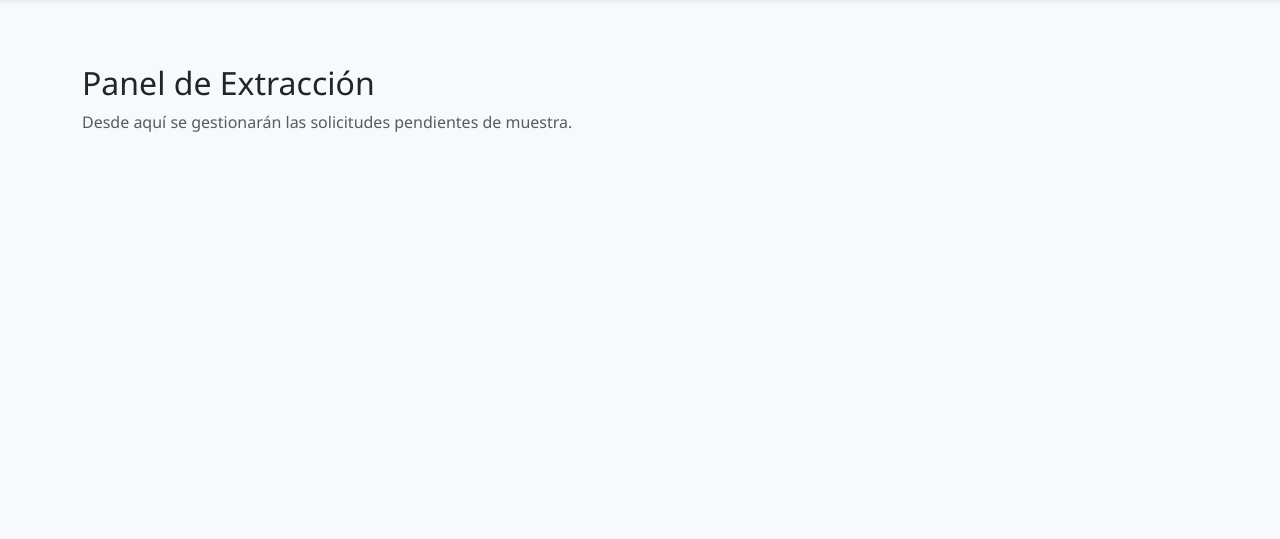
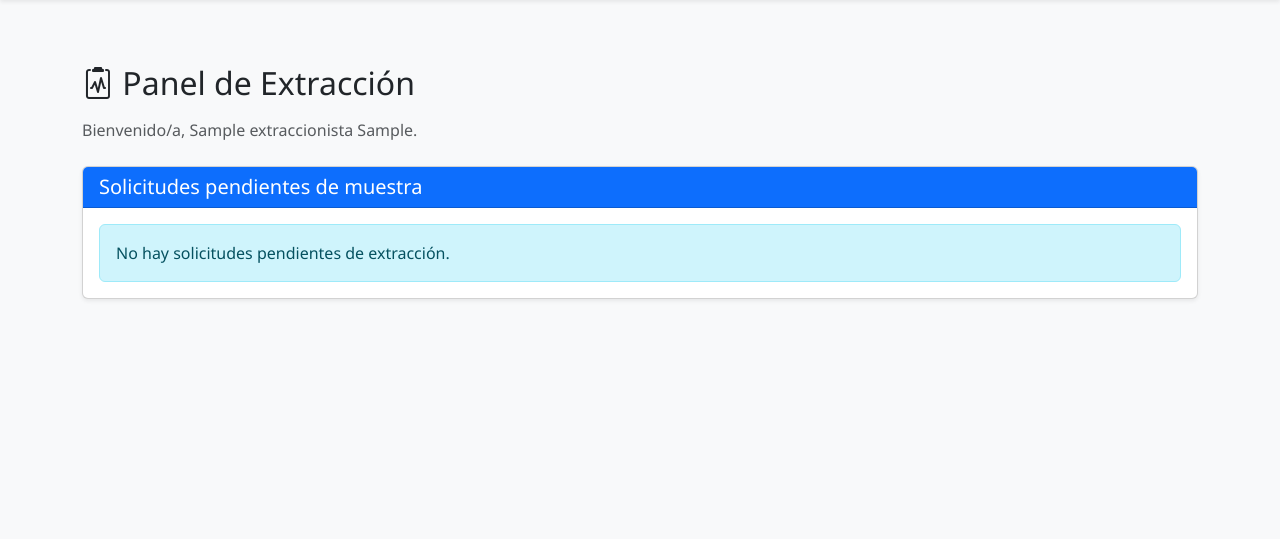
Before and after one commit to Villada-PG3/trabajo-practico-integrador-laboratorio_analisis_bioquimico, a Django app: page /personal/extraccion/ in a window 1280 px wide. Shown: the part 56-595 px from the top of the page. Run offline with Django 5.2, Linux system fonts and the light colour scheme; a user stored in the database is signed in; tables that the repository leaves empty hold one stand-in row (values such as "Sample post").

Commit message:
feat: mostrar solicitudes pendientes en panel de extraccion

```diff
--- a/analisis_bioquimico/templates/analisis_bioquimico/personal/panel_extraccion.html
+++ b/analisis_bioquimico/templates/analisis_bioquimico/personal/panel_extraccion.html
@@ -1,16 +1,100 @@
+
 {% extends "analisis_bioquimico/base.html" %}
 
 {% block content %}
 
 <div class="container mt-5">
 
-    <h2>
+    <h2 class="mb-3">
+        <i class="bi bi-clipboard2-pulse"></i>
         Panel de Extracción
     </h2>
 
     <p class="text-muted">
-        Desde aquí se gestionarán las solicitudes pendientes de muestra.
+        Bienvenido/a, {{ extraccionista.nombre }}
+        {{ extraccionista.apellido }}.
     </p>
+
+    <div class="card shadow-sm mt-4">
+
+        <div class="card-header bg-primary text-white">
+            <h5 class="mb-0">
+                Solicitudes pendientes de muestra
+            </h5>
+        </div>
+
+        <div class="card-body">
+
+            {% if solicitudes %}
+
+                <div class="table-responsive">
+                    <table class="table table-striped table-hover align-middle">
+
+                        <thead>
+                            <tr>
+                                <th>N° Solicitud</th>
+                                <th>Paciente</th>
+                                <th>DNI</th>
+                                <th>Fecha y hora</th>
+                                <th>Estudios</th>
+                                <th>Estado</th>
+                            </tr>
+                        </thead>
+
+                        <tbody>
+                            {% for solicitud in solicitudes %}
+
+                            <tr>
+                                <td>
+                                    #{{ solicitud.id }}
+                                </td>
+
+                                <td>
+                                    {{ solicitud.paciente.apellido }},
+                                    {{ solicitud.paciente.nombre }}
+                                </td>
+
+                                <td>
+                                    {{ solicitud.paciente.dni }}
+                                </td>
+
+                                <td>
+                                    {{ solicitud.fecha_hora|date:"d/m/Y H:i" }}
+                                </td>
+
+                                <td>
+                                    {% for detalle in solicitud.solicitudestudio_set.all %}
+                                        <span class="badge bg-secondary mb-1">
+                                            {{ detalle.estudio.nombre }}
+                                        </span>
+                                    {% empty %}
+                                        Sin estudios
+                                    {% endfor %}
+                                </td>
+
+                                <td>
+                                    <span class="badge bg-warning text-dark">
+                                        {{ solicitud.estado.nombre }}
+                                    </span>
+                                </td>
+                            </tr>
+
+                            {% endfor %}
+                        </tbody>
+
+                    </table>
+                </div>
+
+            {% else %}
+
+                <div class="alert alert-info mb-0">
+                    No hay solicitudes pendientes de extracción.
+                </div>
+
+            {% endif %}
+
+        </div>
+    </div>
 
 </div>
 
--- a/analisis_bioquimico/views.py
+++ b/analisis_bioquimico/views.py
@@ -355,32 +355,38 @@ def panel_recepcion(request):
     )
 
 
+
 def panel_extraccion(request):
+    if not request.user.is_authenticated:
+        return redirect('analisis_bioquimico:login')
 
-    if not request.user.is_authenticated:
-
-        return redirect(
-            'analisis_bioquimico:login'
-        )
-
-    if not hasattr(
-        request.user,
-        'extraccionista'
-    ):
-
+    if not hasattr(request.user, 'extraccionista'):
         messages.error(
             request,
             'No tiene permisos para acceder a Extracción.'
         )
+        return redirect('analisis_bioquimico:login')
 
-        return redirect(
-            'analisis_bioquimico:login'
+    solicitudes_pendientes = (
+        SolicitudAnalisis.objects.filter(
+            estado__nombre__iexact='Pendiente de muestra'
         )
+        .select_related('paciente', 'estado')
+        .prefetch_related('solicitudestudio_set__estudio')
+        .order_by('fecha_hora', 'id')
+    )
+
+    context = {
+        'solicitudes': solicitudes_pendientes,
+        'extraccionista': request.user.extraccionista,
+    }
 
     return render(
         request,
-        'analisis_bioquimico/personal/panel_extraccion.html'
+        'analisis_bioquimico/personal/panel_extraccion.html',
+        context
     )
+
 
 
 def panel_laboratorio(request):
```
